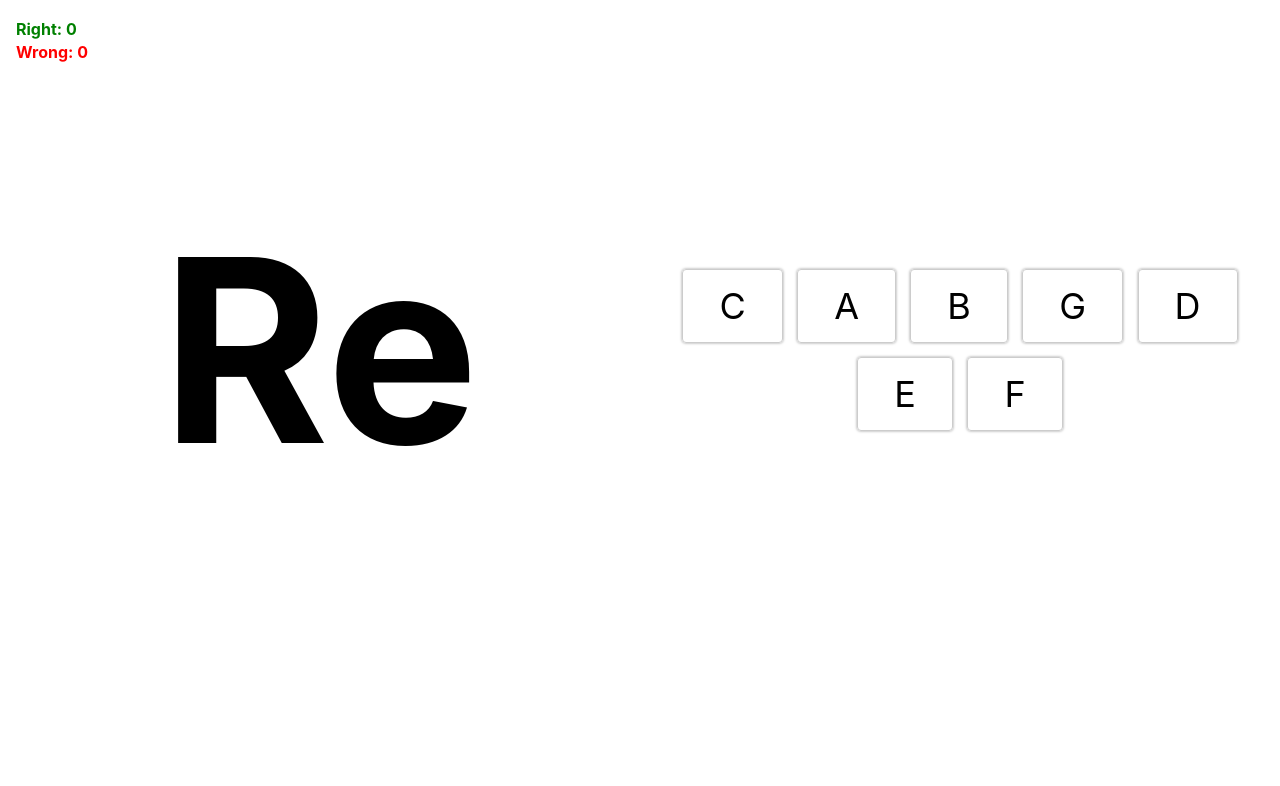
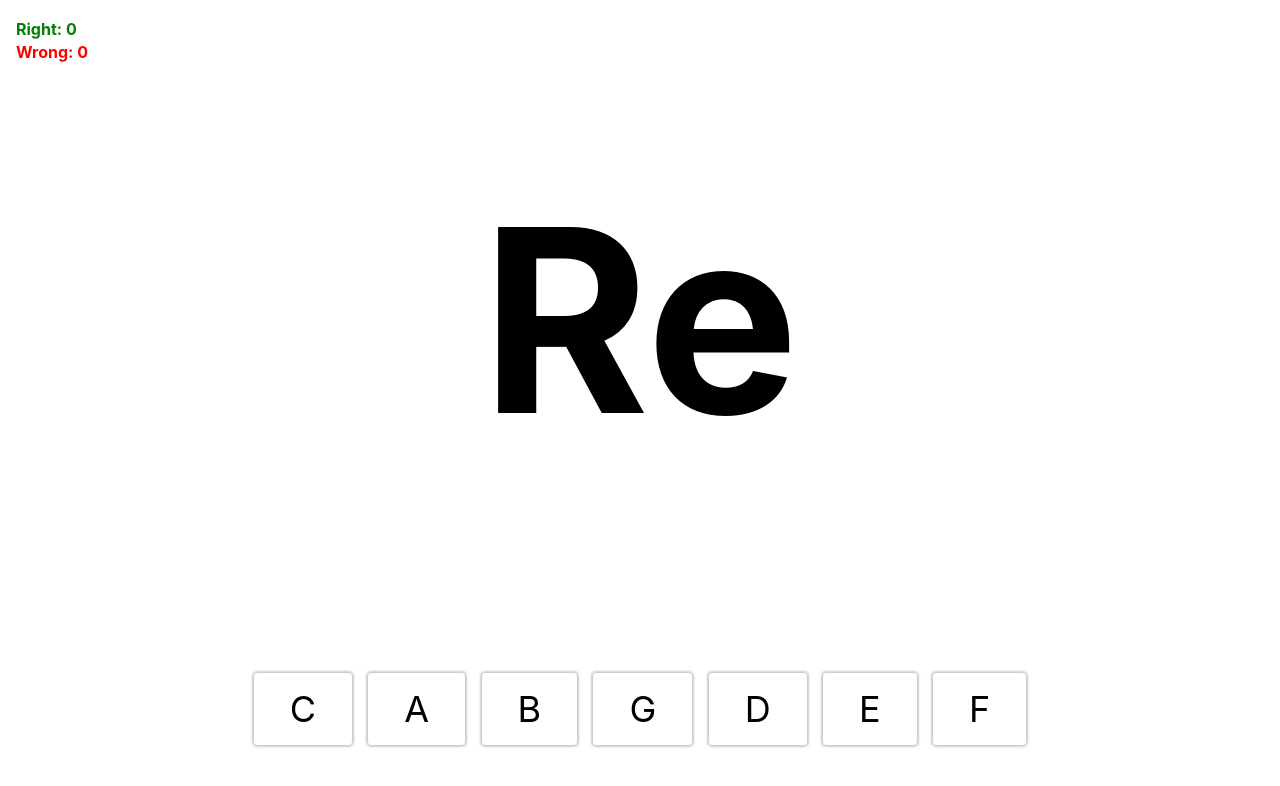
Before and after one commit to Experiment8/notes-matcher, a React (Create React App) app: page / in a window 1280 px wide. Shown: the top 786 px of the page. Built offline with nearby package versions, Linux system fonts and the light colour scheme.

Commit message:
More styling adjustements

```diff
--- a/src/styles.module.css
+++ b/src/styles.module.css
@@ -6,11 +6,10 @@
 .selection {
     display: flex;
     position: absolute;
-    top: 100px; bottom: 200px;
-    width: 50vw;
+    left: 0; right: 0;
 }
 .note {
-  left: 0; right: 50vw;
+  top: 10vh; bottom: 30vh;
   align-content: center;
   justify-content: center;
   font-size: 20vw;
@@ -22,10 +21,10 @@
   align-self: center;
 }
 .selection {
-  bottom: 200px;
-  left: 50vw; right: 0;
+  top: 80vh;
   margin: -.7em 0;
   padding: 0;
+  height: 20vh;
   white-space: normal;
   align-content: center;
   align-items: center;
@@ -51,9 +50,9 @@
 }
 .correctness {
   position: absolute;
-  bottom: 0;
-  left: 0; right: 50vw;
-  height: 200px;
+  bottom: 20vh;
+  left: 0; right: 0;
+  height: 20vh;
   font-size: 80px;
   font-weight: bold;
   text-align: center;
@@ -70,7 +69,7 @@
   position: absolute;
   top: 0;
   left: 0; right: 50vw;
-  height: 100px;
+  height: 10vh;
   padding: 1em;
   box-sizing: border-box;
 }
```
